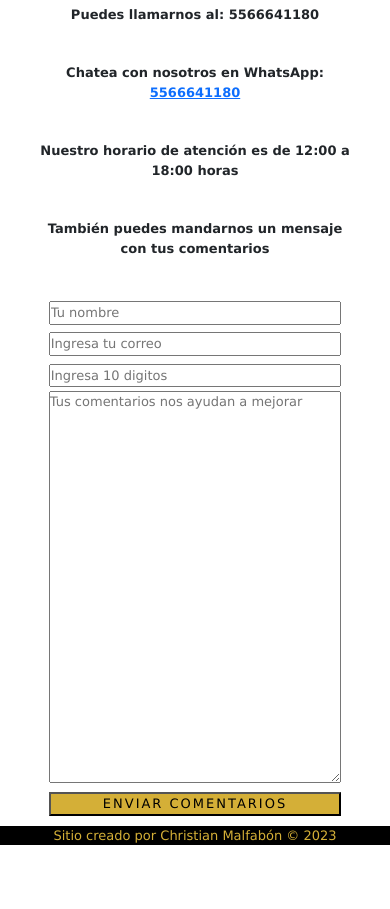
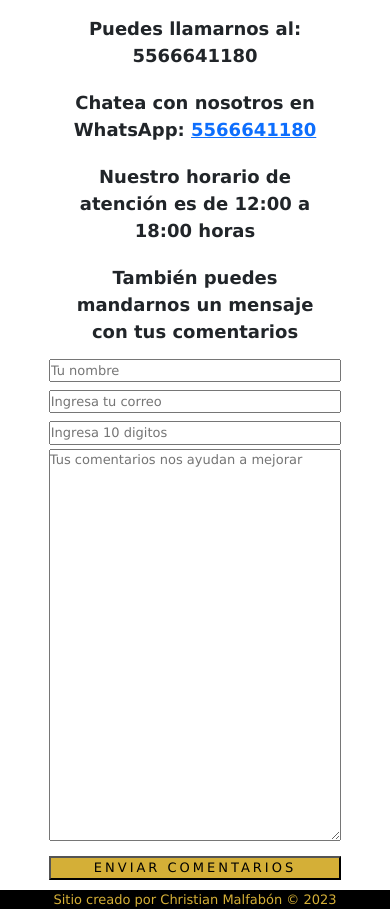
Before and after one commit to ChristianMalfabon/PreEntrega2ChristianMafabon, a website: page PreEntrega2ChristianMalfabon/pages/contacto.html in a window 390 px wide. Shown: the part 362-1271 px from the top of the page. Before the commit the page ends 1207 px from the top, so only its background shows below. Drawn offline with nearby package versions, Linux system fonts and the light colour scheme.

Commit message:
verificacion responsive landings

```diff
--- a/PreEntrega2ChristianMalfabon/pages/contacto.html
+++ b/PreEntrega2ChristianMalfabon/pages/contacto.html
@@ -37,7 +37,7 @@
                 <H2>Contacto</H2>
             </div>
 
-            <section id="sectionContacto" >
+            <section class="sectionContacto" >
 
 
                 <form action=""></form>
--- a/PreEntrega2ChristianMalfabon/sass/layout/_contenido.scss
+++ b/PreEntrega2ChristianMalfabon/sass/layout/_contenido.scss
@@ -1,50 +1,32 @@
-//  .sectionContacto{
-//     display: grid;
-//     grid-template-columns: 1;
-//     grid-template-rows: auto;
-//     grid-template-areas:
-//      "form";
-//  }
 
-.contact-grid {
-    display: grid;
-    grid-template-columns: 1;
-    grid-gap: 20px;
+.contact{
+    margin: 0px auto;
+    padding: 10px;
+    font-size: 18px;
+    width: 75%;
+
 }
 
-.contact-info {
-    grid-column: 1;
-}
-
-.contact-form {
-    grid-column: 1;
-}
-
- section{
-    grid-area: form;
-    text-align: center;
-
-
-    input{
+section input {
     width: 75%;
     margin: 1%;
 }
 
-    textarea{
+section textarea {
     width: 75%;
 }
 
+
 .send{
     text-transform: uppercase;
-        margin-bottom: 10px;
-        background-color: $primary;
-        letter-spacing: 2px;
+    margin: 10px;
+    background-color: #D4AF37;
+    letter-spacing: 3px;
+}
 
-        &:hover{
-            background-color: $secondary;
+.send:hover{
+    background-color: #050505;
     color: white;
-        }
-    }
 }
 
  #desayunosHome {
```
Also changed, not shown: PreEntrega2ChristianMalfabon/css/style.css, 1 other file. Lines whose indentation alone changed are shown as unchanged.
